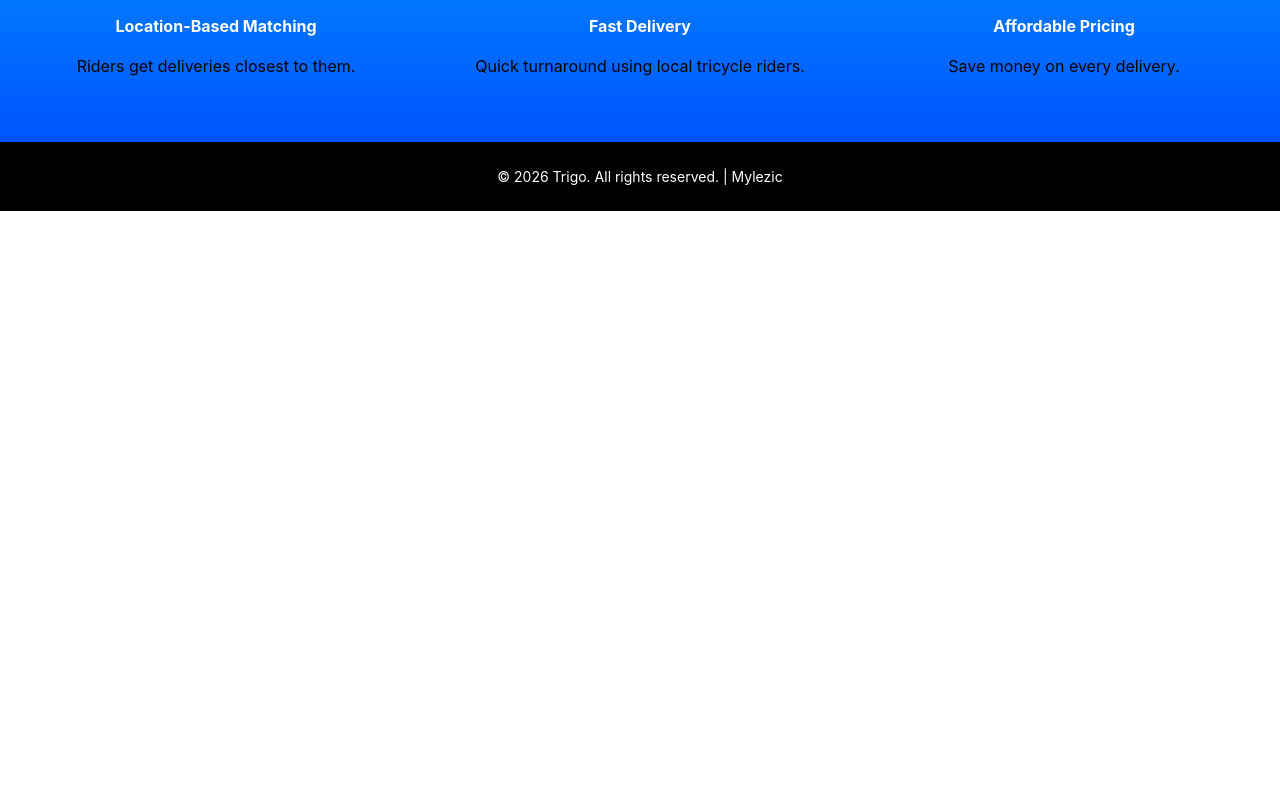
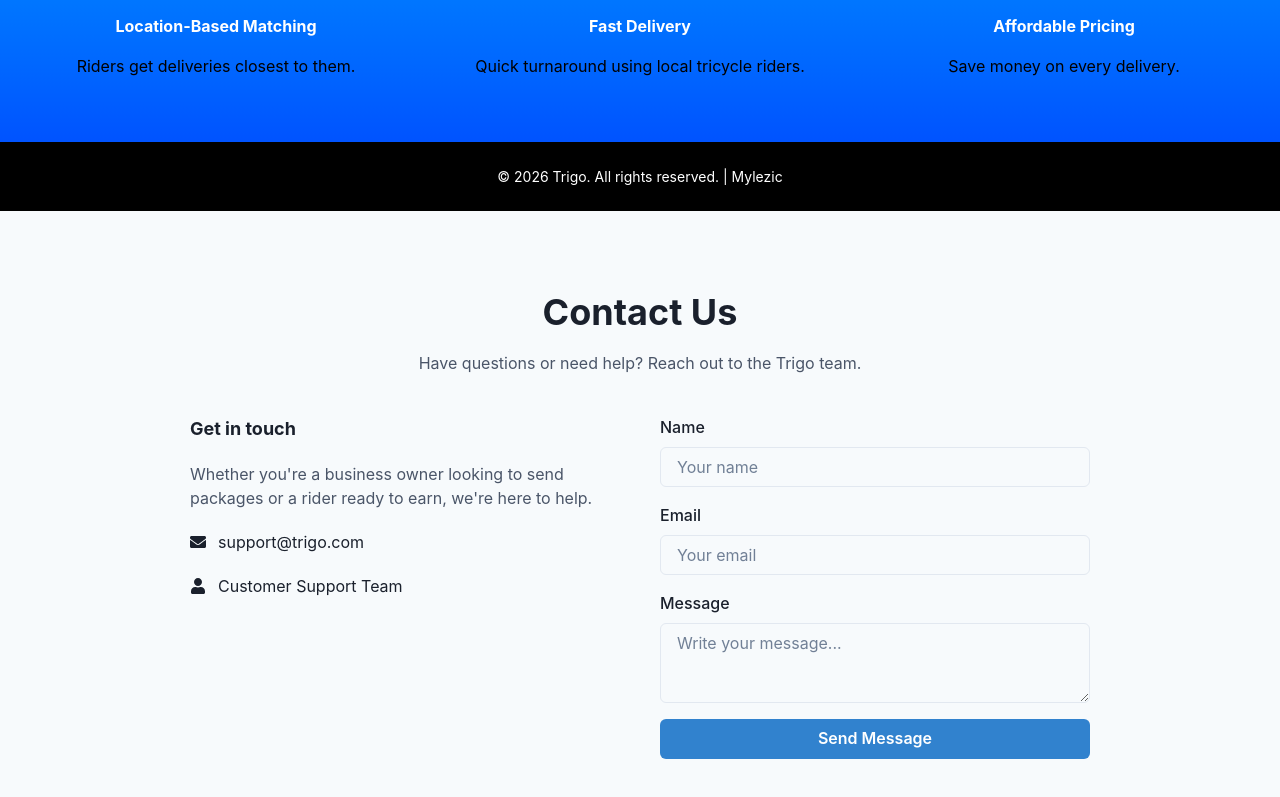
Before and after one commit to Mayor-Myles/Trigo, a Next.js app: page / in a window 1280 px wide. Shown: the part 817-1614 px from the top of the page. Before the commit the page ends 1028 px from the top, so only its background shows below. Built offline with nearby package versions, Linux system fonts and the light colour scheme.

Commit message:
Update page.tsx

```diff
--- a/app/page.tsx
+++ b/app/page.tsx
@@ -22,6 +22,7 @@ return(
   <HowItWorks />
   <Features />
   <Footer />
+  <ContactUs />
 </>
 
 
```
